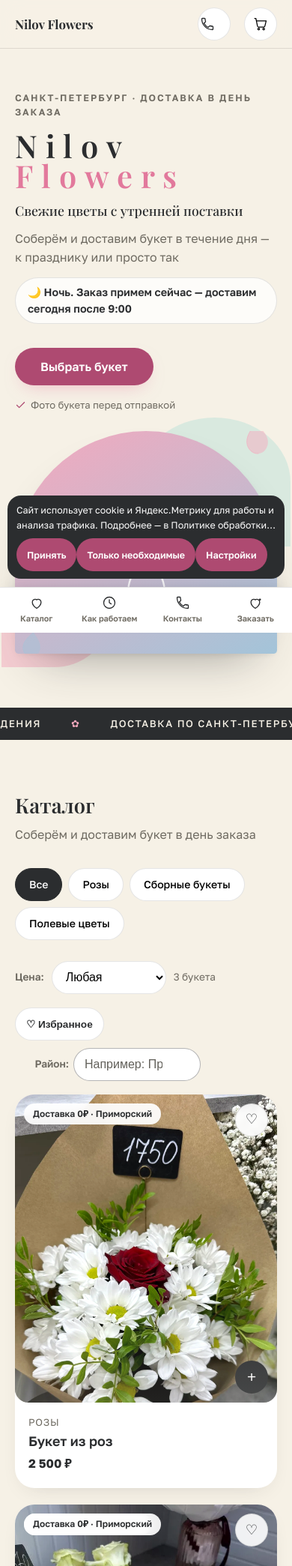
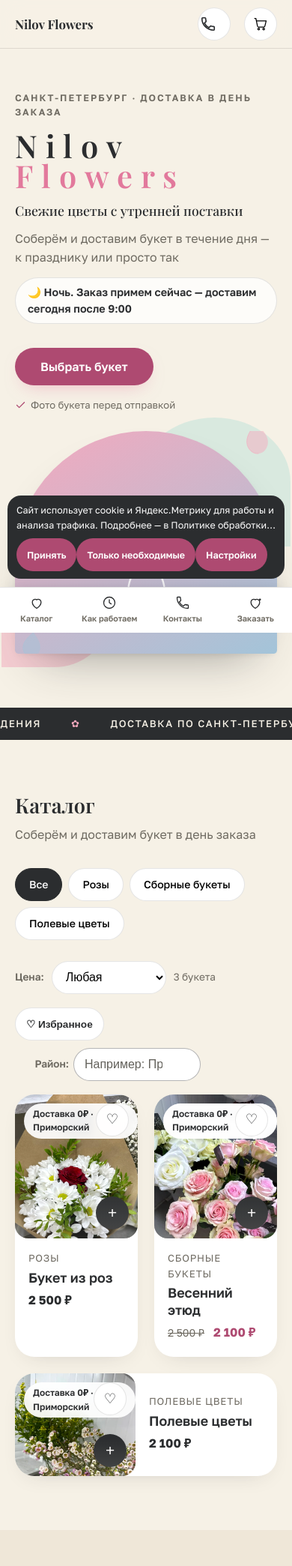
Before and after one commit to 9xj89gzrtw-hue/nilov-flowers-site, a PHP site: page / in a window 390 px wide. Shown: the top 2089 px of the page at 75% size. Run offline with PHP 8.4, Linux system fonts and the light colour scheme; some libraries are stand-ins or nearby versions.

Commit message:
W58 (критерий 36 — очевидный визуальный брак): hero-фото было 444x1250 (139% экрана) → max-height 72vh/760px каппит cover; мобильные карточки 526px во всю высоту → 2 колонки (351px) + «вдова» широкой горизонтальной плиткой; иконка телефона 20→22px stroke 1.8 (не теряется в 44-кнопке); sw w4f0

```diff
--- a/css/style.css
+++ b/css/style.css
@@ -74,7 +74,7 @@ a{color:inherit;text-decoration:none}
 /* Мобильный телефон в шапке (критик-покупатель B7: до футера ~9000px).
    Показываемcompact иконку-звонилку рядом с корзиной. */
 .site-header__call{display:none;position:relative;place-items:center;width:44px;height:44px;border:1px solid var(--line);border-radius:50%;background:#fff;transition:transform .15s}
-.site-header__call svg{width:20px;height:20px}
+.site-header__call svg{width:22px;height:22px;stroke-width:1.8px}
 .site-header__call:hover{transform:scale(1.06)}
 
 /* ============ HERO ============ */
@@ -83,7 +83,7 @@ a{color:inherit;text-decoration:none}
 .hero__media{position:relative}
 .hero__media::before{content:"";position:absolute;inset:-14px -14px auto auto;width:55%;height:55%;background:var(--mint);border-radius:50% 50% 0 50%;z-index:-1}
 .hero__media::after{content:"";position:absolute;left:-14px;bottom:-14px;width:40%;height:40%;background:var(--rose);opacity:.5;border-radius:50% 50% 50% 0;z-index:-1}
-.hero__img{width:100%;aspect-ratio:4/4.6;object-fit:cover;border-radius:210px 210px var(--radius-lg) var(--radius-lg);box-shadow:0 24px 48px -24px rgba(43,45,47,.35)}
+.hero__img{width:100%;aspect-ratio:4/4.6;object-fit:cover;max-height:min(72vh,760px);border-radius:210px 210px var(--radius-lg) var(--radius-lg);box-shadow:0 24px 48px -24px rgba(43,45,47,.35)}
 .hero__hook{font-family:var(--font-display);font-weight:600;font-size:clamp(2.2rem,5.2vw,3.6rem);line-height:1.08;letter-spacing:-.01em}
 .hero__hook em{font-style:normal;color:var(--rose-cta)}
 .hero__subtitle{margin:1.1rem 0 1.8rem;font-size:1.05rem;color:var(--ink-soft);max-width:40ch}
@@ -110,8 +110,13 @@ a{color:inherit;text-decoration:none}
 .catalog-tabs__tab.is-active{background:var(--ink);color:#fff;border-color:var(--ink)}
 /* Визуал-критик W52: auto-fill давал 4+4+1 сироту — фиксируем 2/3 колонки */
 .catalog__grid{display:grid;grid-template-columns:repeat(2,1fr);gap:22px}
-/* Visual-критик W57: на ≤480px одна колонка — 9 карточек без «вдовы», фото читается */
-@media(max-width:480px){.catalog__grid{grid-template-columns:1fr}}
+/* Критерий 36: 2 колонки на мобиле (карточка не во всю высоту экрана), «вдова» —
+      последняя нечётная карточка широкой горизонтальной плиткой, фото landscape-crop */
+@media(max-width:480px){
+  .catalog__grid .product-card:last-child:nth-child(odd){grid-column:1/-1;flex-direction:row}
+  .catalog__grid .product-card:last-child:nth-child(odd) .product-card__media{width:46%;aspect-ratio:4/3.4}
+  .catalog__grid .product-card:last-child:nth-child(odd) .product-card__body{justify-content:center}
+}
 @media(min-width:820px){.catalog__grid{grid-template-columns:repeat(3,1fr)}}
 .product-card{background:#fff;border-radius:var(--radius-lg);overflow:hidden;box-shadow:0 10px 30px -18px rgba(43,45,47,.25);transition:transform .2s,box-shadow .2s;display:flex;flex-direction:column}
 .product-card:hover{transform:translateY(-5px);box-shadow:0 22px 44px -20px rgba(43,45,47,.35)}
--- a/sw.js
+++ b/sw.js
@@ -1,5 +1,5 @@
 /* Service worker — Nilov Flowers. VERSION менять при каждом деплое. */
-const VERSION = 'w4e9';
+const VERSION = 'w4f0';
 const STATIC_CACHE = `static-${VERSION}`;
 const PAGE_CACHE = `pages-${VERSION}`;
 const OFFLINE_URL = '/offline.html';
```
